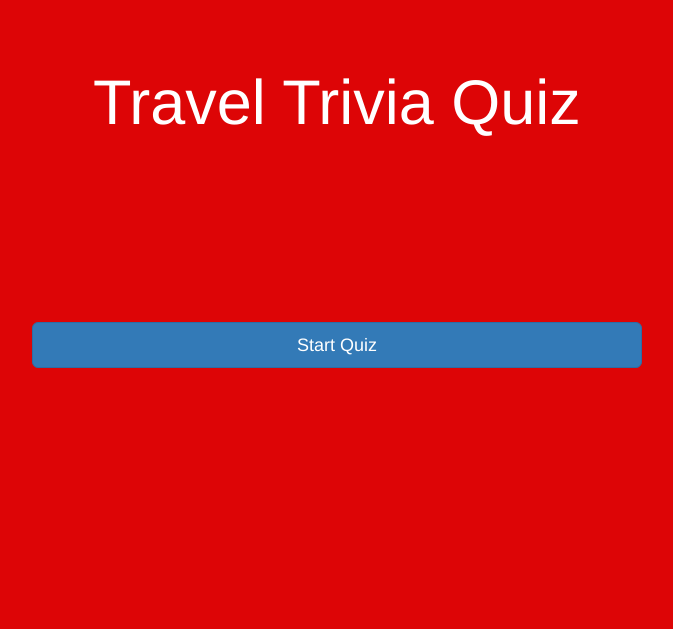
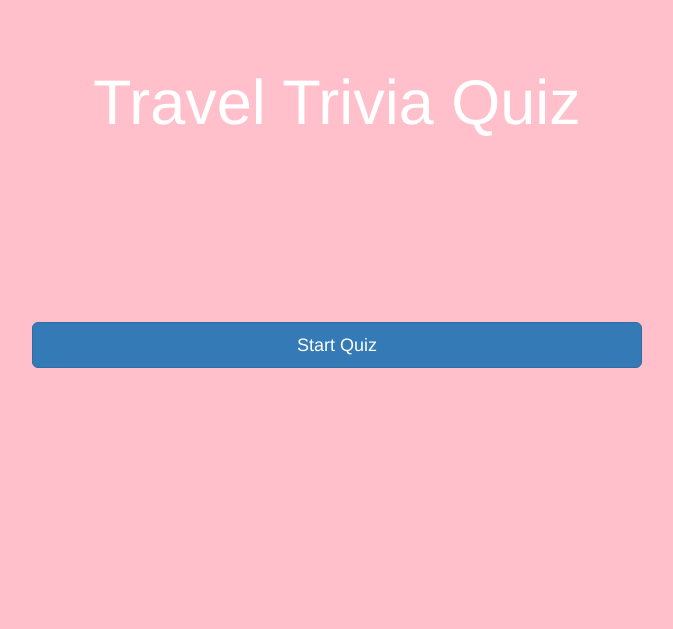
Before and after one commit to Adancode/trivia-game, a PHP site: page / in a window 1280 px wide. Shown: the top 629 px of the page, without its empty margins (303-976 px from the left). Run offline with PHP 8.4, Linux system fonts and the light colour scheme; some libraries are stand-ins or nearby versions.

Commit message:
Cambiando color de background en main.css

```diff
--- a/css/main.css
+++ b/css/main.css
@@ -22,7 +22,7 @@
 }
 
 .answer:hover {
-  background: pink;
+  background: red;
 }
 
 .answer {
@@ -51,6 +51,6 @@
 }
 
 body {
-  background-color: #DD0506;
+  background-color: pink;
   color: white;
 }
```
